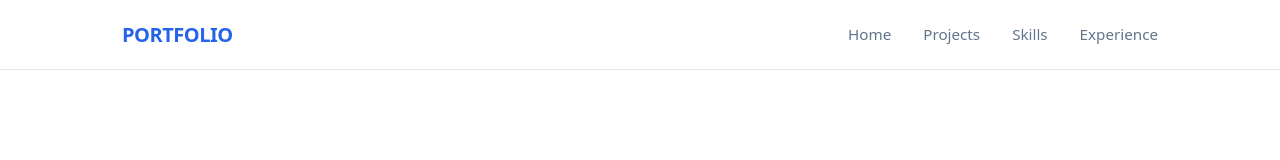
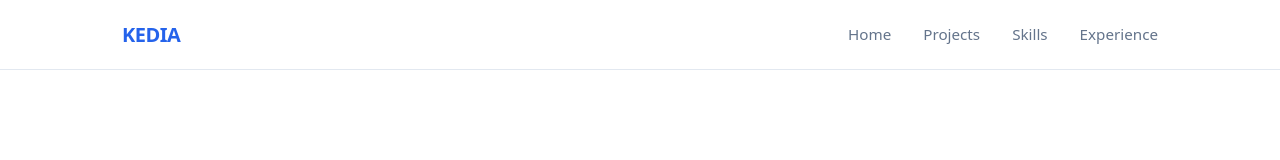
Before and after one commit to aaditkedia/Personalsite, a React (Vite) app: page / in a window 1280 px wide. Shown: the top 160 px of the page. Built offline with nearby package versions, Linux system fonts and the light colour scheme.

Commit message:
Rename site to Kedia

```diff
--- a/index.html
+++ b/index.html
@@ -4,7 +4,7 @@
     <meta charset="UTF-8" />
     <link rel="icon" type="image/svg+xml" href="/favicon.svg" />
     <meta name="viewport" content="width=device-width, initial-scale=1.0" />
-    <title>Aadit Kedia | Portfolio</title>
+    <title>Kedia</title>
   </head>
   <body>
     <div id="root"></div>
--- a/src/components/Navbar.jsx
+++ b/src/components/Navbar.jsx
@@ -10,7 +10,7 @@ const Navbar = () => {
     <nav className="navbar">
       <div className="container nav-container">
         <div className="logo">
-          <a href="#home">PORTFOLIO</a>
+          <a href="#home">KEDIA</a>
         </div>
         <div className={`nav-links ${isOpen ? 'active' : ''}`}>
           <a href="#home" onClick={() => setIsOpen(false)}>Home</a>
```
